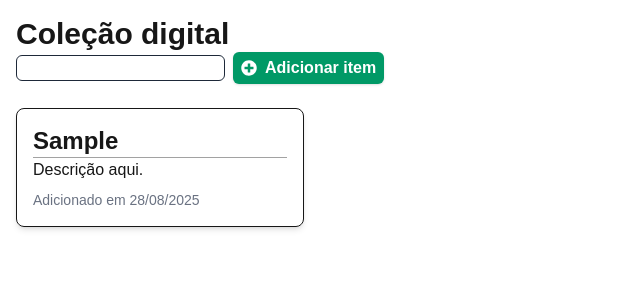
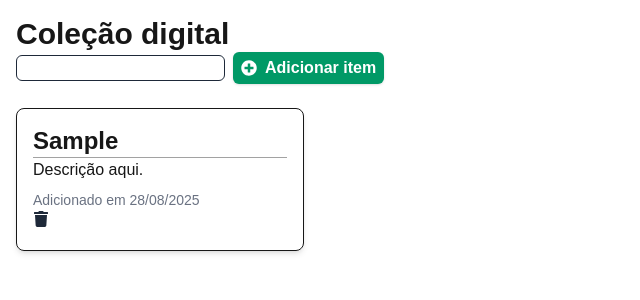
Before and after one commit to gab-souza-martins/digital-collection, a Next.js app: page / in a window 1280 px wide. Both pictures are taken after typing "Sample" into the empty fields and a click on the button "Adicionar item". Shown: the top 300 px of the page, without its empty margins (0-640 px from the left). Built offline with nearby package versions, Linux system fonts and the light colour scheme.

Commit message:
Adicionado botão para remover um item

```diff
--- a/src/app/Components/ItemCard.tsx
+++ b/src/app/Components/ItemCard.tsx
@@ -1,18 +1,33 @@
+import { FaTrash } from "react-icons/fa";
+
 interface ItemCardProps {
+   i: number;
    title: string;
+   removeItem: (index: number) => void;
 }
 
-const ItemCard: React.FC<ItemCardProps> = ({ title }) => {
+const ItemCard: React.FC<ItemCardProps> = ({ i, title, removeItem }) => {
+   const handleRemove = () => {
+      removeItem(i);
+   };
+
    const date: Date = new Date();
 
    return (
       <div className="w-2xs border rounded-lg p-4 shadow-md">
          <h2 className="text-2xl font-semibold">{title}</h2>
+
          <hr className="opacity-40" />
+
          <p>Descrição aqui.</p>
+
          <p className="text-sm text-gray-500 mt-2">
             Adicionado em {date.toLocaleDateString("pt-BR")}
          </p>
+
+         <button aria-label="Remover item" onClick={handleRemove}>
+            <FaTrash className="text-gray-800 cursor-pointer hover:text-rose-600 transition duration-75 ease-in-out" />
+         </button>
       </div>
    );
 };
--- a/src/app/page.tsx
+++ b/src/app/page.tsx
@@ -10,13 +10,24 @@ export default function Home() {
       setItems((prev) => [...prev, title]);
    };
 
+   const handleRemoveItem = (index: number) => {
+      setItems((prev) => {
+         return prev.filter((i) => i !== prev[index]);
+      });
+   };
+
    return (
       <div className="p-4">
          <h1 className="text-3xl font-bold">Coleção digital</h1>
          <BtnForm onAdd={handleAddItem} />
          <br />
-         {items.map((item, index) => (
-            <ItemCard key={index} title={item} />
+         {items.map((item, itemIndex) => (
+            <ItemCard
+               key={itemIndex}
+               i={itemIndex}
+               title={item}
+               removeItem={handleRemoveItem}
+            />
          ))}
       </div>
    );
```
Also changed, not shown: src/app/globals.css (+0 -8 lines).
